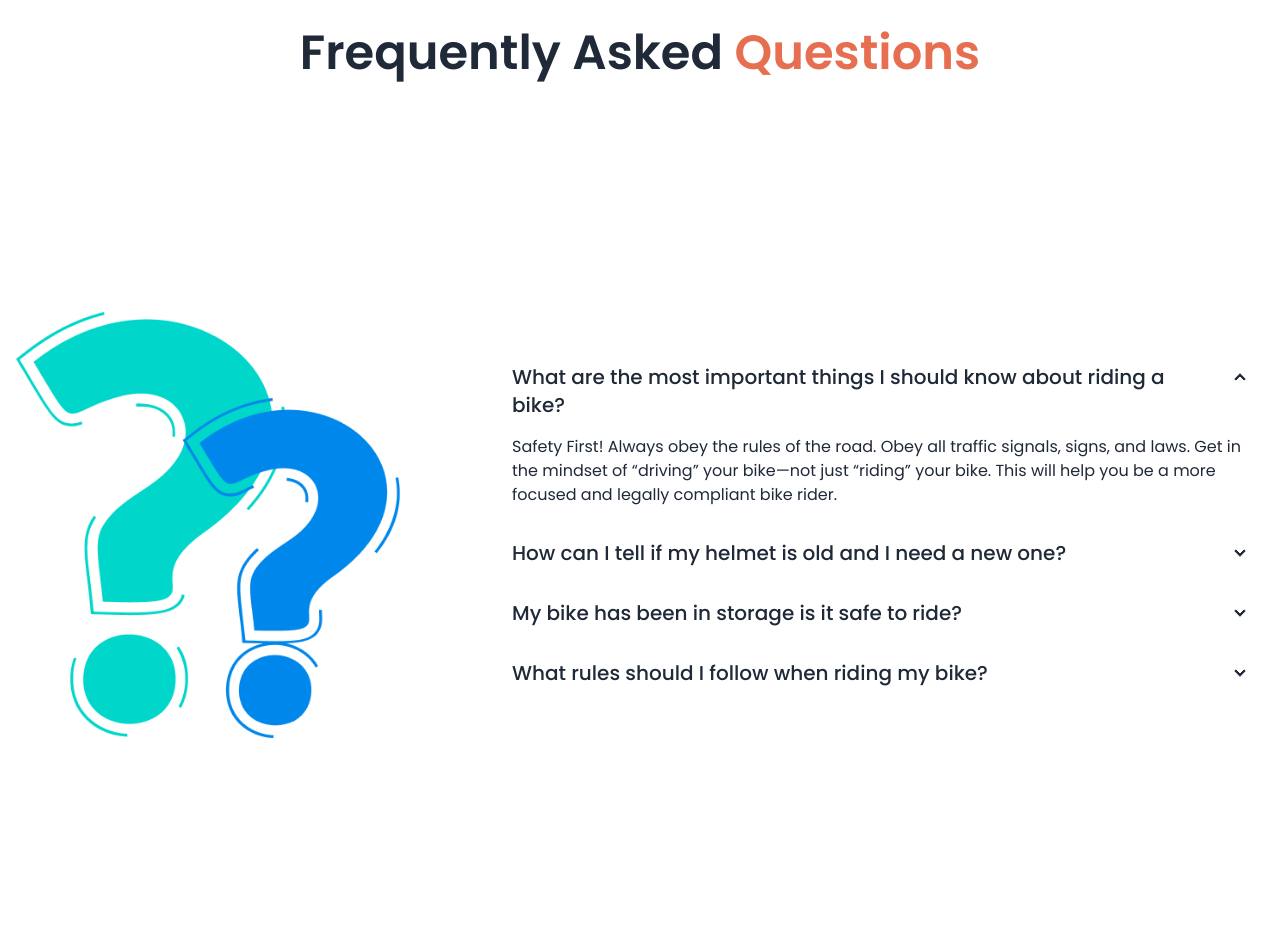
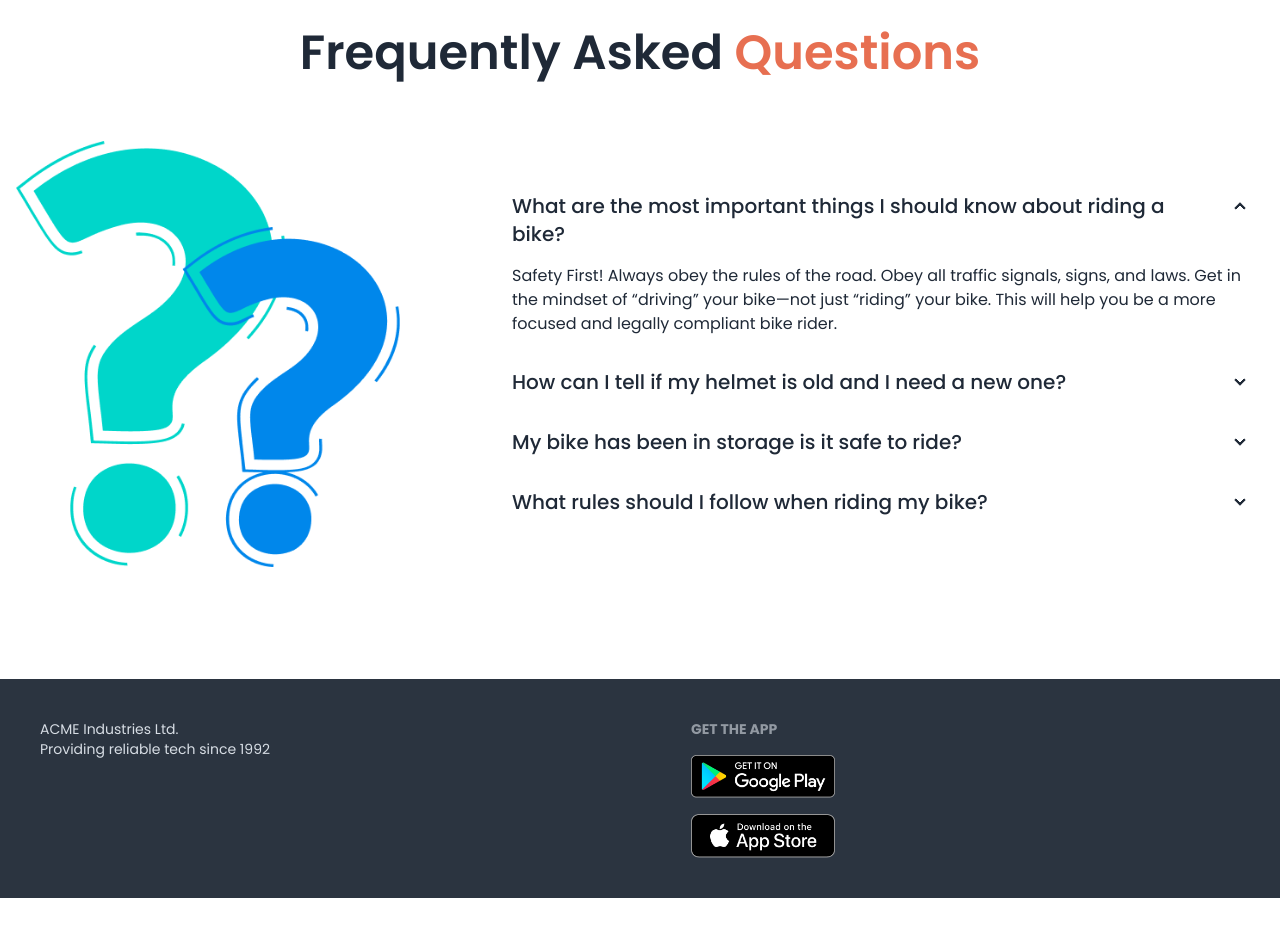
Before and after one commit to mstsurnalyakter/Biker-Zone-Project, a plain HTML site: page index.html in a window 1280 px wide. Shown: the part 2640-3577 px from the top of the page. After the commit the page ends 3538 px from the top, so only its background shows below. Drawn offline with nearby package versions, Linux system fonts and the light colour scheme.

Commit message:
footer section added

```diff
--- a/index.html
+++ b/index.html
@@ -431,7 +431,7 @@
           <span class="text-bike-primary">Questions</span>
         </h3>
 
-        <div class="hero min-h-screen ">
+        <div class="hero">
           <div class="hero-content flex-col lg:flex-row lg:gap-24">
             <img
               src="./images/others/faq.png"
@@ -500,8 +500,18 @@
     </main>
 
     <!-- footer section -->
-    <footer>
+   <footer class="footer p-10 bg-neutral text-neutral-content">
+  <aside>
 
-    </footer>
+    <p>ACME Industries Ltd.<br/>Providing reliable tech since 1992</p>
+  </aside>
+  <nav>
+    <header class="footer-title">Get the App</header>
+    <div class="grid grid-cols-1 gap-4">
+      <a><img class="w-36" src="./images/others/android.png" alt=""></a>
+      <a><img class="w-36" src="./images/others/ios.png" alt=""></a>
+    </div>
+  </nav>
+</footer>
   </body>
 </html>
```
